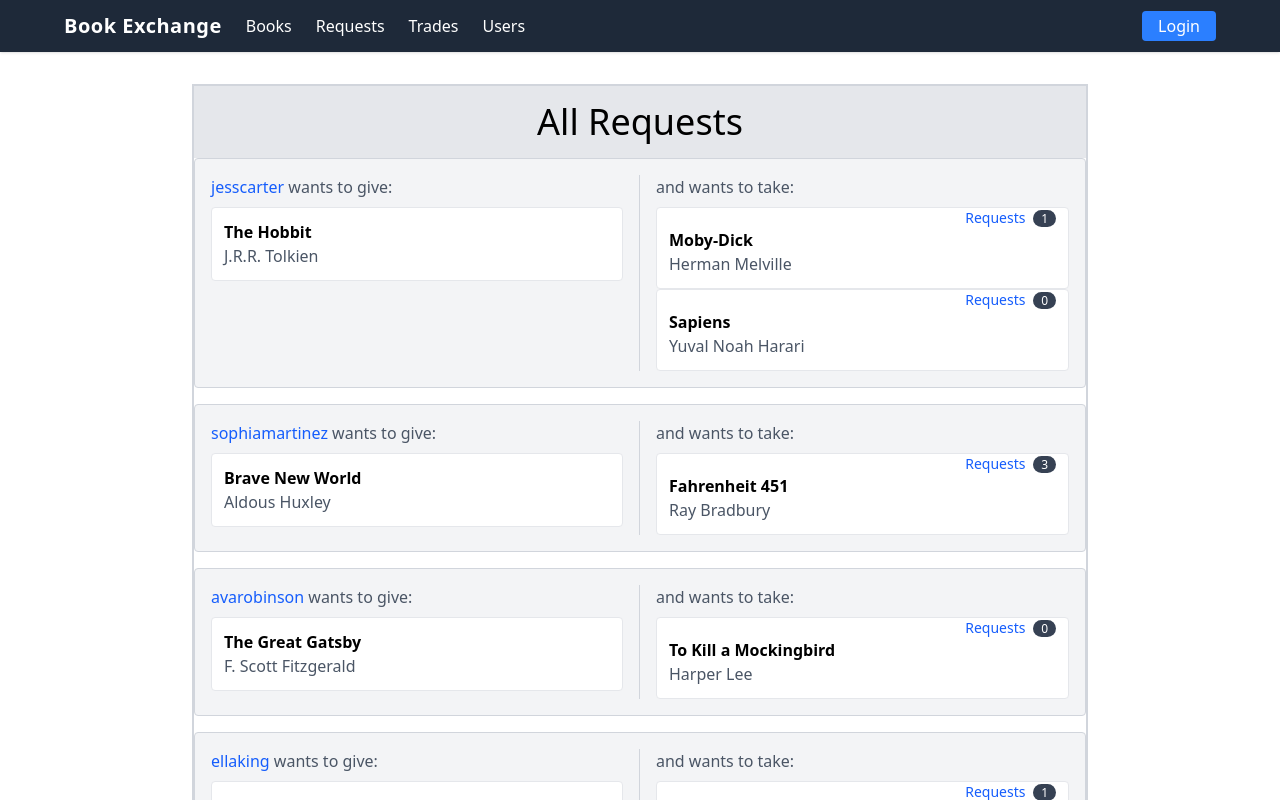
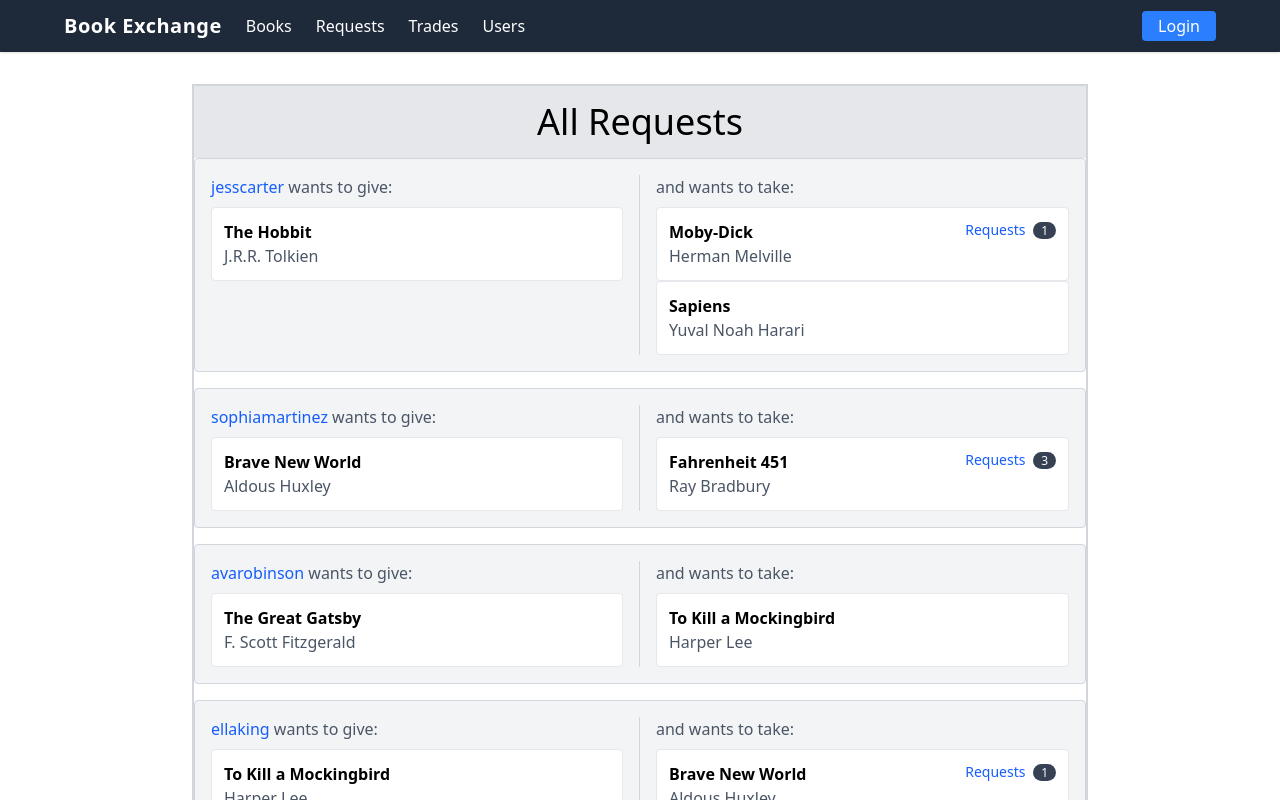
Before and after one commit to Jerome-Gautier/book-exchange, a SvelteKit app: page /requests in a window 1280 px wide. Shown: the top 800 px of the page. Built offline with nearby package versions, Linux system fonts and the light colour scheme.

Commit message:
Fixed styling for request sbutton

```diff
--- a/src/routes/requests/+page.svelte
+++ b/src/routes/requests/+page.svelte
@@ -32,9 +32,9 @@
                         {#each request.requestedBooks as book, i}
                         {#if book}
                         <div>
-                            <div class="bg-white border border-gray-200 rounded p-3 pt-0">
-                                {#if request.offeredBook}
-                                <a href={`/books/${request.offeredBook.id}/requests`} class="block w-full text-right text-blue-600 hover:underline text-sm font-medium">
+                            <div class="bg-white border border-gray-200 rounded p-3">
+                                {#if book.requestsCount && request.offeredBook}
+                                <a href={`/books/${request.offeredBook.id}/requests`} class="float-right text-blue-600 hover:underline text-sm font-medium">
                                     Requests
                                     <span class="ml-1 bg-gray-700 text-white text-xs px-2 rounded-full">{book.requestsCount}</span>
                                 </a>
```
